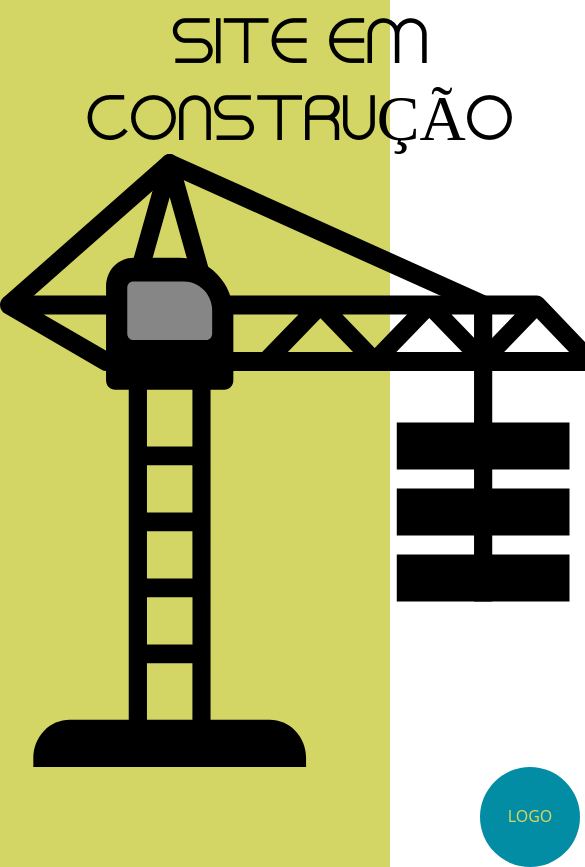
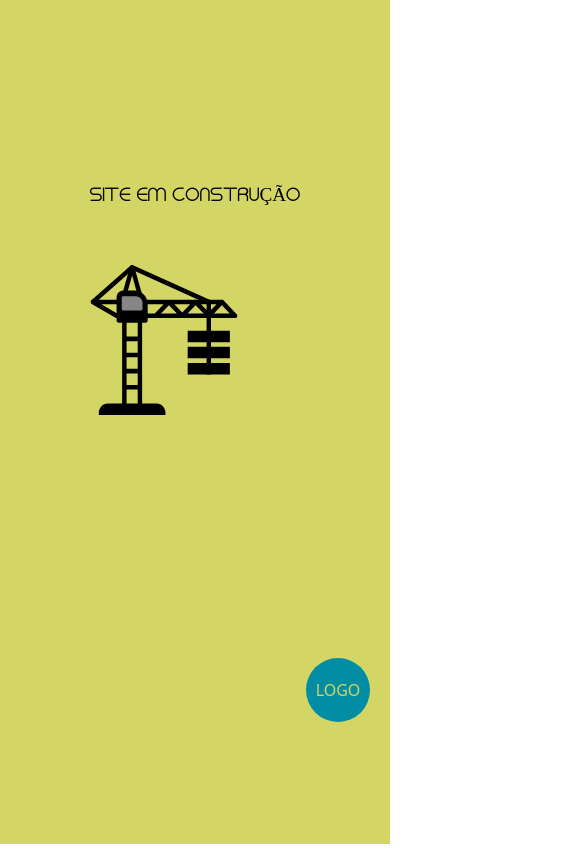
Before and after one commit to Luan-Lopes-da-Silva/walli-company, a Next.js app: page / in a window 390 px wide. Shown: the whole page, 585 px wide, since content can reach past the window. After the commit the page ends 844 px from the top, so only its background shows below. Built offline with nearby package versions, Linux system fonts and the light colour scheme.

Commit message:
Construction page responsible

```diff
--- a/src/app/page.module.scss
+++ b/src/app/page.module.scss
@@ -54,3 +54,31 @@ $text-color:#000000;
       }
     }
 }
+
+@media(max-width:600px){
+  .main{
+    .container{
+      h1{
+        font-size: 1.2rem;
+        width: max-content;
+        margin: 60px auto;
+      }
+
+      img{
+        width: 150px;
+        height: 150px;
+      }
+    }
+
+    .logo{
+      div{
+        width: 4rem;
+        height: 4rem;
+
+        h2{
+          font-size:1rem ;
+        }
+      }
+    }
+  }
+}
```
